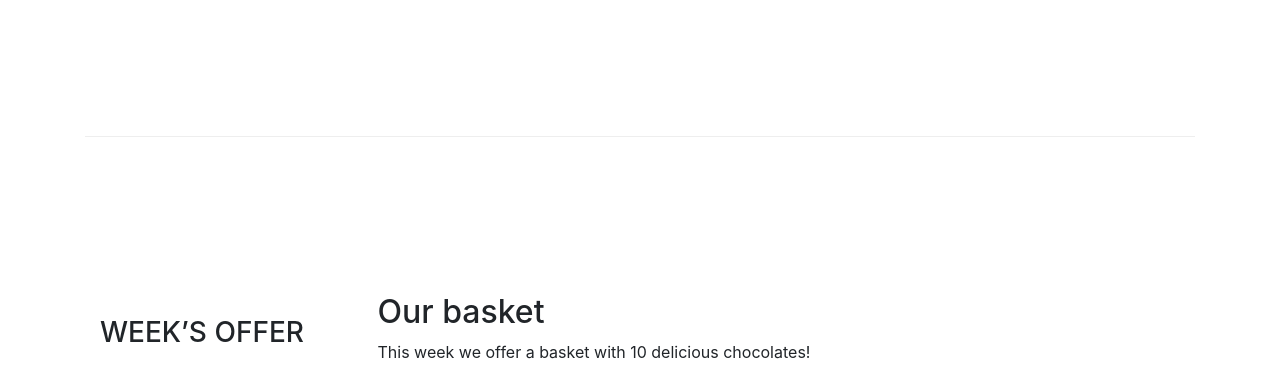
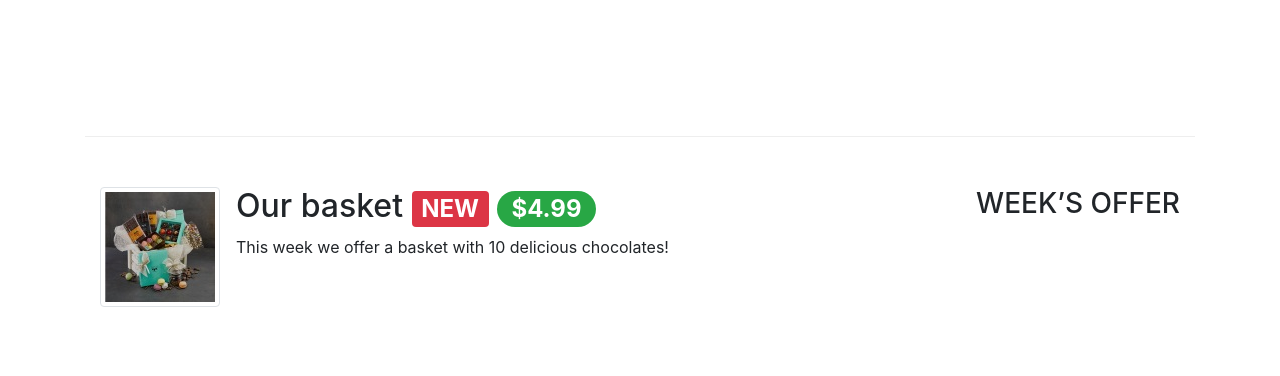
Before and after one commit to JimKos21/leChocolat, a website: page index.html in a window 1280 px wide. Shown: the part 576-952 px from the top of the page. Drawn offline with nearby package versions, Linux system fonts and the light colour scheme.

Commit message:
"Bootstrap Assignment 4 Task

```diff
--- a/index.html
+++ b/index.html
@@ -73,12 +73,16 @@
 
 
         <div class="row row-content align-items-center">
-            <div class="col-sm-4 col-md-3">
+            <div class="col-sm col-md">
+                    <div class="media">
+                            <img src="/images/promotion.jpg" class="mr-3 img-thumbnail">
+                            <div class="media-body">
+                                    <h2 class="mt-0">Our basket
+                                        <span class="badge badge-danger">NEW</span>
+                                        <span class="badge badge-pill badge-success">$4.99</span></h2>
+                                    <p class="d-none d-md-block">This week we offer a basket with 10 delicious chocolates!</p>
+                                </div>
                 <h3>WEEK’S OFFER</h3>
-            </div>
-            <div class="col-sm col-md">
-                <h2>Our basket</h2>
-                <p class="d-none d-sm-block">This week we offer a basket with 10 delicious chocolates! </p>
             </div>
         </div>
 
```
